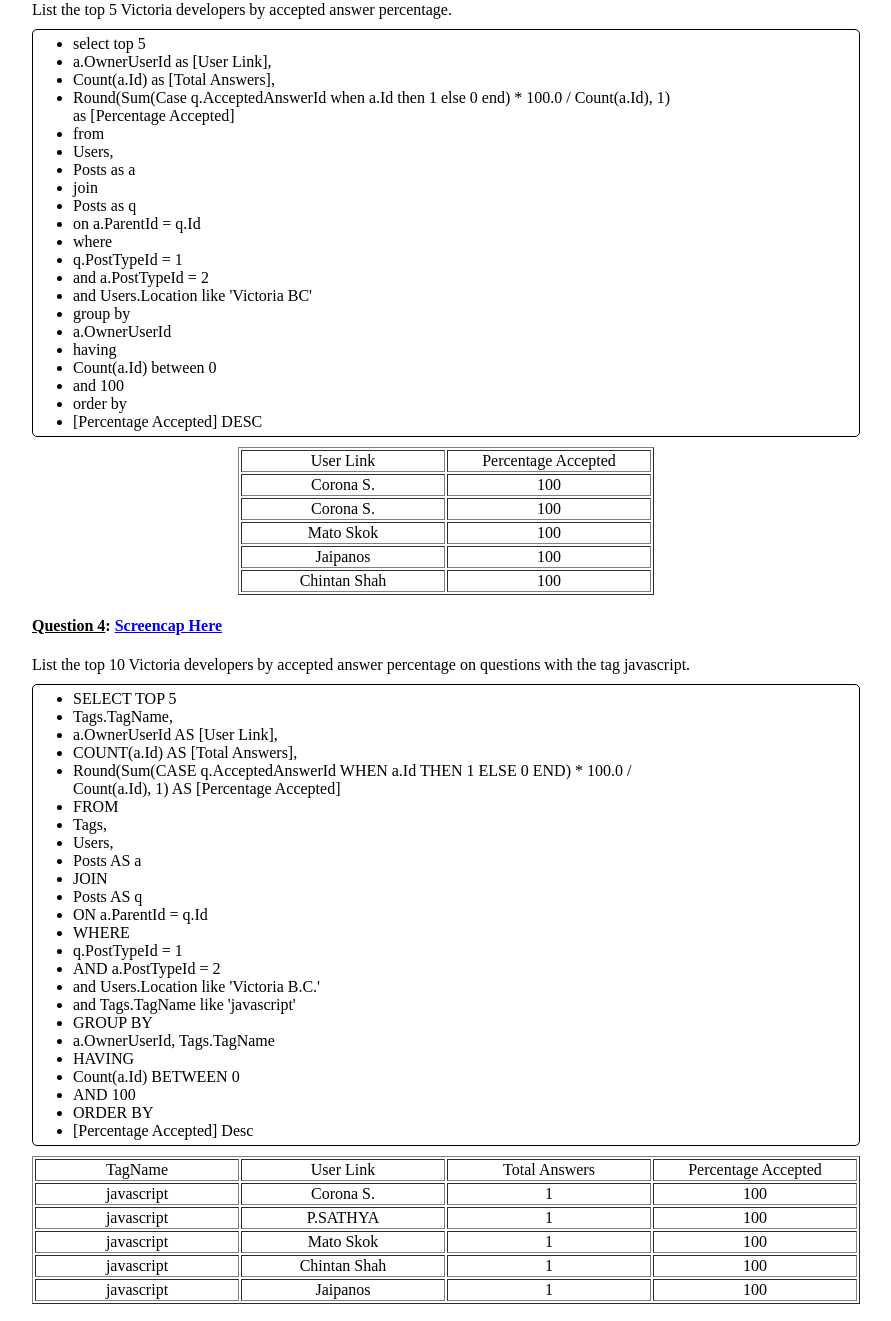
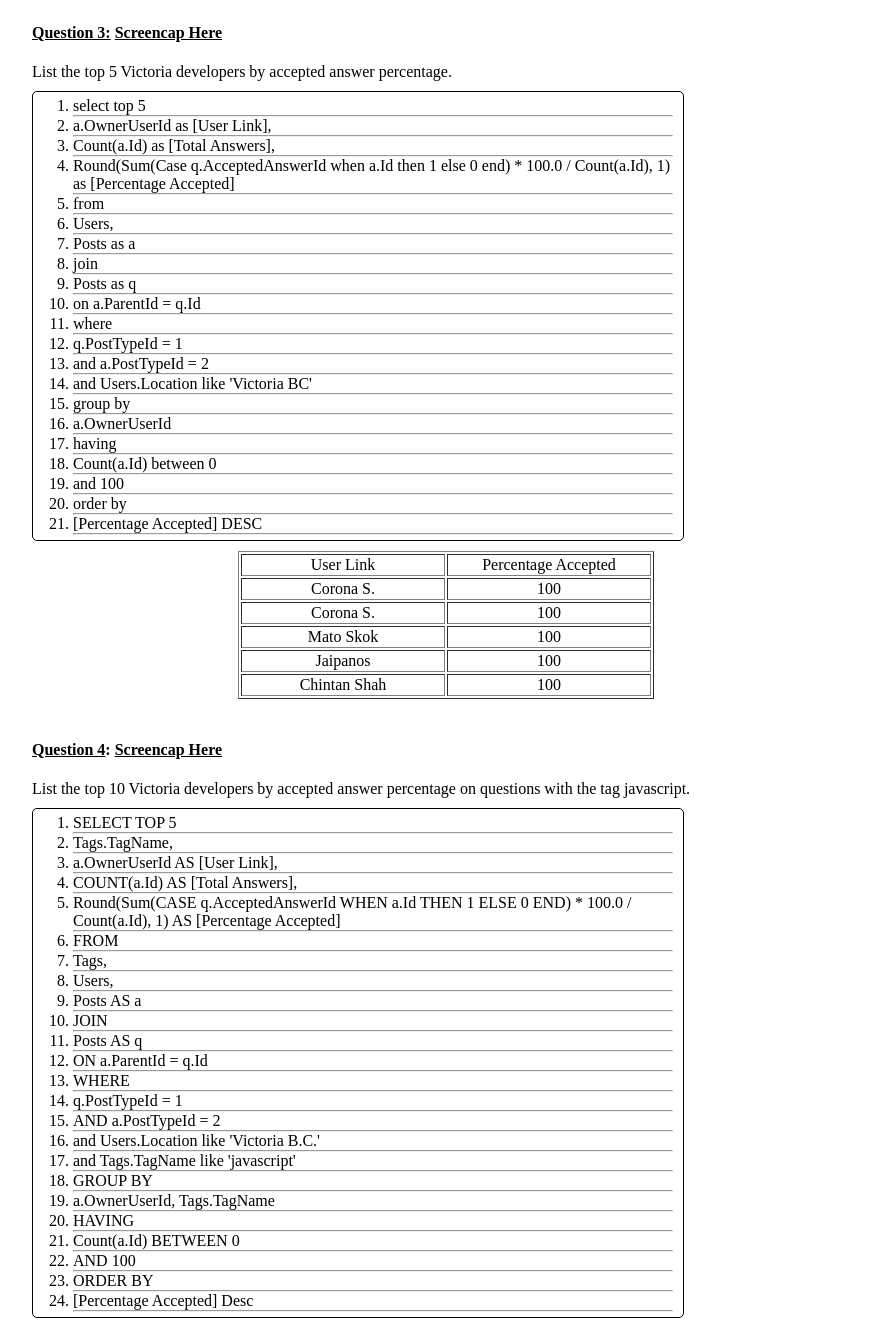
Before and after one commit to liamebirge/Homework8, a plain HTML site: page Homework8.html in a window 1280 px wide. Shown: the part 1104-2425 px from the top of the page, without its empty margins (194-1085 px from the left). Drawn offline with Linux system fonts and the light colour scheme.

Commit message:
style changes

```diff
--- a/Homework8.html
+++ b/Homework8.html
@@ -19,12 +19,12 @@
 						List the oldest 10 Victoria, BC users and order them by age.
 					</div>
 					<div class="codeQ1">
-						<ul class="codeList">
-							<li>select top 10 Age, displayName</li>
-							<li>from Users</li>
-		 					<li>where Location like 'Victoria B%C%'</li>
-							<li>order by Age</li>
-						</ul>
+						<ol class="codeList">
+							<li>select top 10 Age, displayName</li><hr />
+							<li>from Users</li><hr />
+		 					<li>where Location like 'Victoria B%C%'</li><hr />
+							<li>order by Age</li><hr />
+						</ol>
 					</div>
 					<div class="resultQ1">
 						<table border="1">
@@ -83,15 +83,15 @@
 						List the 10 highest reputation users in Victoria that have answered questions with the tag javascript.
 					</div>
 					<div class="codeQ2">
-						<ul class="codeList">
-							<li>select distinct</li>
-	  						<li>top 10 Reputation, DisplayName, TagName</li>
-							<li>from Posts, Users, Tags</li>
-							<li>where</li>
-	  						<li>TagName IN ('javascript')</li>
-	  						<li>and Location like ('Victoria B%C%')</li>
-							<li>order by Reputation desc</li>
-						</ul>
+						<ol class="codeList">
+							<li>select distinct</li><hr />
+	  						<li>top 10 Reputation, DisplayName, TagName</li><hr />
+							<li>from Posts, Users, Tags</li><hr />
+							<li>where</li><hr />
+	  						<li>TagName IN ('javascript')</li><hr />
+	  						<li>and Location like ('Victoria B%C%')</li><hr />
+							<li>order by Reputation desc</li><hr />
+						</ol>
 					</div>
 					<div class="resultQ2">
 						<table border="1">
@@ -161,29 +161,29 @@
 						List the top 5 Victoria developers by accepted answer percentage.
 					</div>
 					<div class="codeQ3">
-						<ul class="codeList">
-							<li>select top 5</li>
-	  						<li>a.OwnerUserId as [User Link],</li>
-	  						<li>Count(a.Id) as [Total Answers],</li>
-							<li>Round(Sum(Case q.AcceptedAnswerId when a.Id then 1 else 0 end) * 100.0 / Count(a.Id), 1) as [Percentage Accepted]</li>
-							<li>from</li>
-	  						<li>Users,</li>
-	  						<li>Posts as a</li>
-	  						<li>join</li>
-	  						<li>Posts as q</li>
-	    					<li> on a.ParentId = q.Id</li>
-							<li>where</li>
-							<li>q.PostTypeId = 1</li>
-							<li>and a.PostTypeId = 2</li>
-							<li>and Users.Location like 'Victoria BC'</li>
-							<li>group by</li>
-							<li>a.OwnerUserId</li>
-							<li>having</li>
-							<li>Count(a.Id) between 0</li>
-							<li>and 100</li>
-							<li>order by</li>
-							<li>[Percentage Accepted] DESC</li>
-						</ul>
+						<ol class="codeList">
+							<li>select top 5</li><hr />
+	  						<li>a.OwnerUserId as [User Link],</li><hr />
+	  						<li>Count(a.Id) as [Total Answers],</li><hr />
+							<li>Round(Sum(Case q.AcceptedAnswerId when a.Id then 1 else 0 end) * 100.0 / Count(a.Id), 1) as [Percentage Accepted]</li><hr />
+							<li>from</li><hr />
+	  						<li>Users,</li><hr />
+	  						<li>Posts as a</li><hr />
+	  						<li>join</li><hr />
+	  						<li>Posts as q</li><hr />
+	    					<li> on a.ParentId = q.Id</li><hr />
+							<li>where</li><hr />
+							<li>q.PostTypeId = 1</li><hr />
+							<li>and a.PostTypeId = 2</li><hr />
+							<li>and Users.Location like 'Victoria BC'</li><hr />
+							<li>group by</li><hr />
+							<li>a.OwnerUserId</li><hr />
+							<li>having</li><hr />
+							<li>Count(a.Id) between 0</li><hr />
+							<li>and 100</li><hr />
+							<li>order by</li><hr />
+							<li>[Percentage Accepted] DESC</li><hr />
+						</ol>
 					</div>
 					<div class="resultQ3">
 						<table border="1">
@@ -222,32 +222,32 @@
 						List the top 10 Victoria developers by accepted answer percentage on questions with the tag javascript.
 					</div>
 					<div class="codeQ4">
-						<ul class="codeList">
-							<li>SELECT TOP 5</li>
-	  						<li>Tags.TagName,</li>
-	  						<li>a.OwnerUserId AS [User Link],</li>
-	  						<li>COUNT(a.Id) AS [Total Answers],</li>
-	  						<li>Round(Sum(CASE q.AcceptedAnswerId WHEN a.Id THEN 1 ELSE 0 END) * 100.0 / Count(a.Id), 1) AS [Percentage Accepted]</li>
-							<li>FROM</li>
-  							<li>Tags,</li>
-	 						<li>Users,</li>
-	 						<li>Posts AS a</li>
-	 						<li>JOIN</li>
-	 						<li>Posts AS q</li>
-	 						<li>ON a.ParentId = q.Id</li>
-	 						<li>WHERE</li>
-							<li>q.PostTypeId = 1</li>
-	 						<li>AND a.PostTypeId = 2</li>
-	 						<li>and Users.Location like 'Victoria B.C.'</li>
-	 						<li>and Tags.TagName like 'javascript'</li>
-	 						<li>GROUP BY</li>
-	 						<li>a.OwnerUserId, Tags.TagName</li>
-	 						<li>HAVING</li>
- 							<li>Count(a.Id) BETWEEN 0</li>
-							<li>AND   100</li>
-	 						<li>ORDER BY</li>
-	 						<li>[Percentage Accepted] Desc</li>
-	 					</ul>
+						<ol class="codeList">
+							<li>SELECT TOP 5</li><hr />
+	  						<li>Tags.TagName,</li><hr />
+	  						<li>a.OwnerUserId AS [User Link],</li><hr />
+	  						<li>COUNT(a.Id) AS [Total Answers],</li><hr />
+	  						<li>Round(Sum(CASE q.AcceptedAnswerId WHEN a.Id THEN 1 ELSE 0 END) * 100.0 / Count(a.Id), 1) AS [Percentage Accepted]</li><hr />
+							<li>FROM</li><hr />
+  							<li>Tags,</li><hr />
+	 						<li>Users,</li><hr />
+	 						<li>Posts AS a</li><hr />
+	 						<li>JOIN</li><hr />
+	 						<li>Posts AS q</li><hr />
+	 						<li>ON a.ParentId = q.Id</li><hr />
+	 						<li>WHERE</li><hr />
+							<li>q.PostTypeId = 1</li><hr />
+	 						<li>AND a.PostTypeId = 2</li><hr />
+	 						<li>and Users.Location like 'Victoria B.C.'</li><hr />
+	 						<li>and Tags.TagName like 'javascript'</li><hr />
+	 						<li>GROUP BY</li><hr />
+	 						<li>a.OwnerUserId, Tags.TagName</li><hr />
+	 						<li>HAVING</li><hr />
+ 							<li>Count(a.Id) BETWEEN 0</li><hr />
+							<li>AND   100</li><hr />
+	 						<li>ORDER BY</li><hr />
+	 						<li>[Percentage Accepted] Desc</li><hr />
+	 					</ol>
 					</div>
 					<div class="resultQ4">
 						<table border="1">
--- a/homework8style.css
+++ b/homework8style.css
@@ -21,11 +21,13 @@ tr td{
 	text-align: center;
 }
 .codeQ1, .codeQ2, .codeQ3, .codeQ4{
+
 	border:1px solid black;
 	border-radius: 5px;
 	margin-bottom: 10px;
+	width:650px;
 }
-ul.codeList{
+ol.codeList{
 	margin:0px;
 	width:600px;
 	padding-top:5px;
@@ -34,3 +36,25 @@ ul.codeList{
 .question{
 	margin-bottom:10px;
 }
+a, a:visited{
+	color:black;
+	text-decoration-color: black;
+}
+a:hover{
+	color:grey;
+	text-decoration-color: red;
+}
+ol hr{
+	margin-top:0px;
+	margin-bottom:0px;
+	padding-top:0px;
+	padding-bottom:0px;
+}
+#question1, #question2, #question3, #question4{
+	margin-left:auto;
+	margin-right: auto;
+	display: flex;
+	flex-direction: column;
+	align-content: center;
+	justify-content: center;
+}
```
